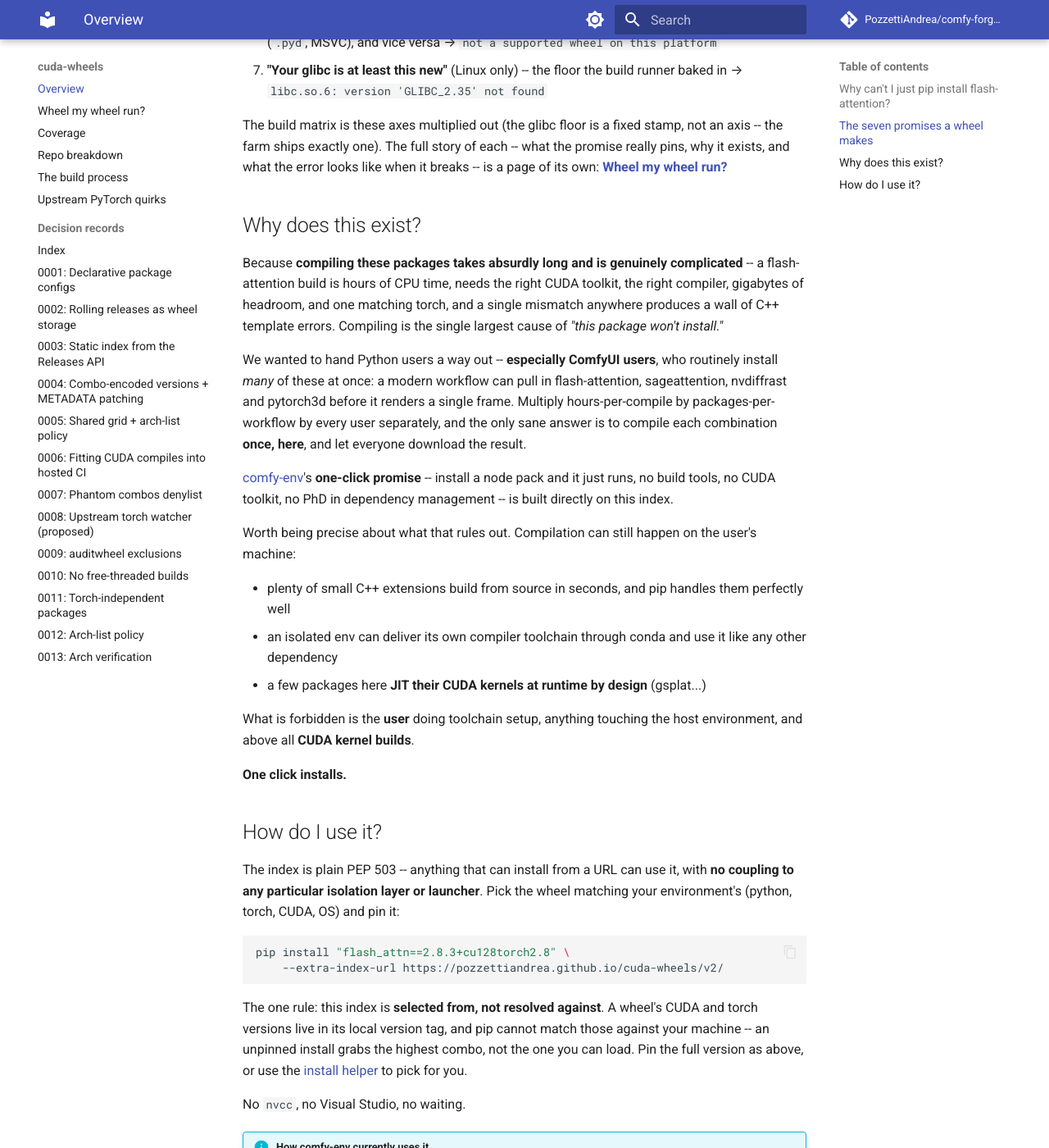
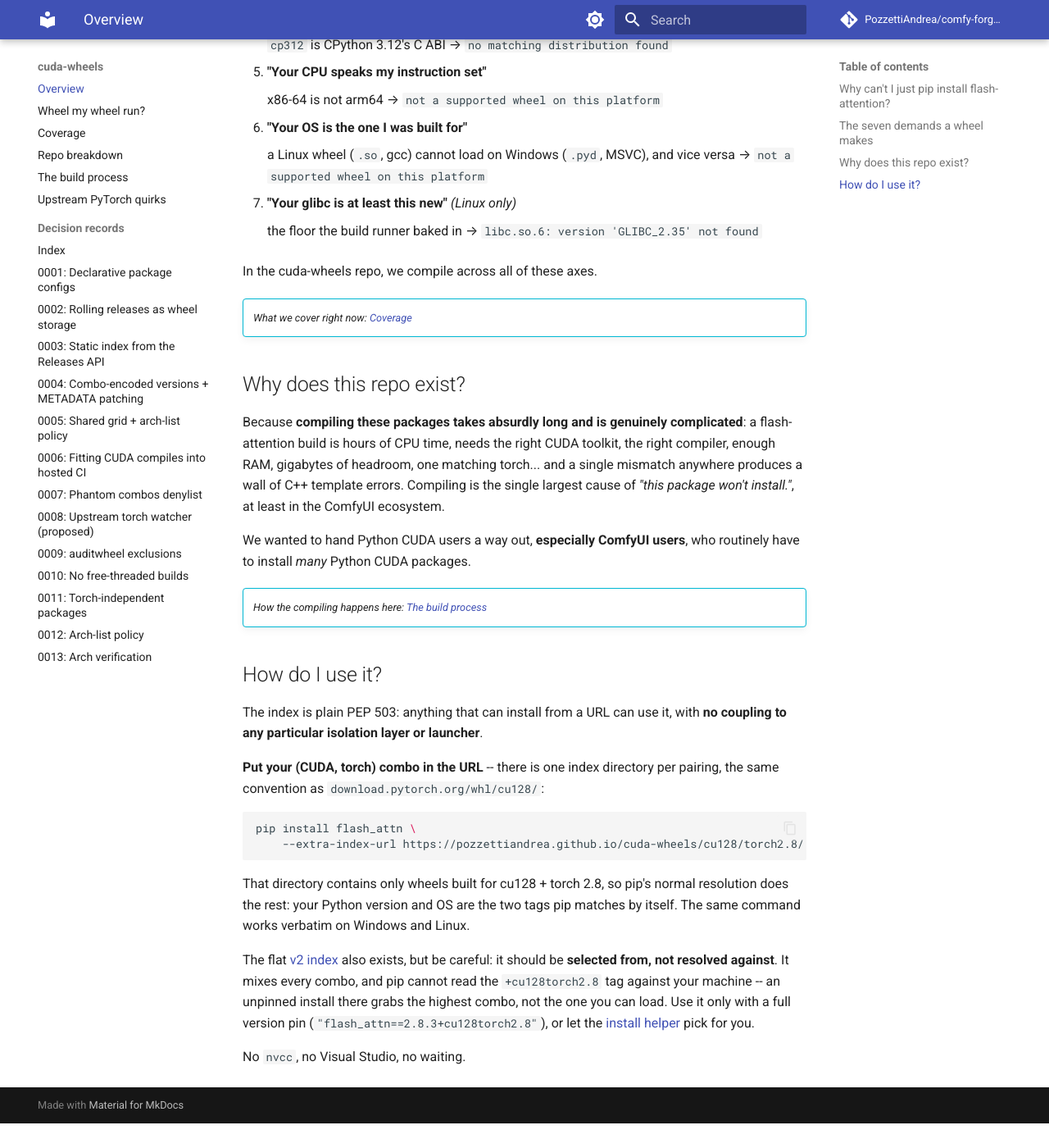
Before and after one commit to Comfy-Forge/comfy-forge-docs, an MkDocs documentation site: the page built from docs/cuda-wheels/index.md, in a window 1280 px wide and 1400 px high, scrolled down 1284 px. Shown: the whole window at 82% size. Built offline with MkDocs 1.6.1 and Material for MkDocs 9.7.7, drawn with Linux system fonts in a browser that asks for light colours; comment, search, counter and statistics services are not loaded; after the commit the page ends 2654 px from its top, so only the background shows below that; some of the changed text lies outside the part shown.

Commit message:
first docs page finished for cuda wheels

````diff
--- a/docs/cuda-wheels/index.md
+++ b/docs/cuda-wheels/index.md
@@ -1,10 +1,10 @@
 # cuda-wheels
 
-[cuda-wheels](https://github.com/PozzettiAndrea/cuda-wheels) is a repo which makes use of free GitHub workers to compile popular CUDA packages like flash-attention or pytorch3d across every version combination that PyTorch itself ships, and serves them as an ordinary pip index.
+[cuda-wheels](https://github.com/PozzettiAndrea/cuda-wheels) is a repo which makes use of free GitHub workers to compile popular CUDA packages like flash-attention or pytorch3d across every version combination that PyTorch itself ships, and serves them.
 
 !!! abstract "The aim"
     Build popular packages that are painful to compile from source, **for every
-    version combination PyTorch ships for CUDA**, cheaply and on repeat -- so
+    version combination PyTorch ships for CUDA**, cheaply and on repeat, so
     that installing them is a download instead of a compile.
 
 **Live pages:** [Package Index v2](https://pozzettiandrea.github.io/cuda-wheels/v2/) ·
@@ -12,107 +12,107 @@
 [Install Helper](https://pozzettiandrea.github.io/cuda-wheels/dashboard/install.html) ·
 [Full Build Matrix](https://pozzettiandrea.github.io/cuda-wheels/matrix/)
 
-Design decisions live in the [ADR series](adr/index.md); the ways upstream
-surprised us are collected in [Upstream PyTorch quirks](upstream-quirks.md).
+Design decisions live in the [ADR series](adr/index.md)
 
 ## Why can't I just pip install flash-attention?
 
-Worth stating plainly, because it is easy to forget: **C++ and CUDA, unlike
-Python, have to be compiled.** A pure-Python package ships `.py` files that
-any machine can run as they are.
-
-C++ must first be turned into machine code
-**ahead of time, for one specific target** -- and it then only runs where the
+**C++ and CUDA, unlike Python, have to be compiled.**
+A pure-Python package ships `.py` files that
+any machine can run as they are, while C++ must first be turned into machine code
+**ahead of time, for one specific target**, and it then only runs where the
 assumptions it was built under still hold.
 
-## The seven promises a wheel makes
+## The seven demands a wheel makes
 
 A Python CUDA wheel is a compiled CUDA binary (`.so` / `.pyd`) plus some Python Code, zipped together.
-The Python half runs anywhere; every constraint comes from the compiled half, which is a **set of
-promises about the machine it will land on, the torch it will load into, and
-the CPython it will talk to**.
+The Python half runs anywhere; every constraint comes from the compiled binary, which makes a **set of
+demands on the machine it will land on, the torch it will load into, and the
+CPython it will talk to**.
 
-Break [one of these](wheel-compatibility.md) and it will fail:
+!!! info ""
+    *For more info: [Wheel my wheel run?](wheel-compatibility.md)*
 
-1. **"Your GPU speaks my instruction set"** -- machine code is compiled per GPU
-   generation (`sm_86`, `sm_120`, ...) &rarr; `no kernel image is available for
-   execution on the device`
-2. **"You have exactly this torch"** -- libtorch's C++ ABI changes every minor
-   release &rarr; `undefined symbol: _ZN3c104impl...`
-3. **"I match your torch's CUDA"** -- a cu126 torch means 12.6 runtime
-   libraries in the process &rarr; an import error, or worse, a late one
-4. **"You are running exactly this Python"** -- `cp312` is CPython 3.12's C ABI
-   &rarr; `no matching distribution found`
-5. **"Your CPU speaks my instruction set"** -- x86-64 is not arm64 &rarr;
-   `not a supported wheel on this platform`
-6. **"Your OS is the one I was built for"** -- a Linux wheel (`.so`, gcc)
-   cannot load on Windows (`.pyd`, MSVC), and vice versa &rarr;
-   `not a supported wheel on this platform`
-7. **"Your glibc is at least this new"** (Linux only) -- the floor the build
-   runner baked in &rarr; `libc.so.6: version 'GLIBC_2.35' not found`
+Break one of these and it will fail:
 
-The build matrix is these axes multiplied out (the glibc floor is a fixed
-stamp, not an axis -- the farm ships exactly one). The full story of each --
-what the promise really pins, why it exists, and what the error looks like
-when it breaks -- is a page of its own:
-**[Wheel my wheel run?](wheel-compatibility.md)**
+1. **"Your GPU speaks my instruction set"**
 
-## Why does this exist?
+    machine code is compiled per GPU generation (`sm_86`, `sm_120`, ...)
+    &rarr; `no kernel image is available for execution on the device`
+
+2. **"You have exactly this torch"**
+
+    libtorch's C++ ABI changes every minor release
+    &rarr; `undefined symbol: _ZN3c104impl...`
+
+3. **"I match your torch's CUDA"**
+
+    a cu126 torch means 12.6 runtime libraries in the process
+    &rarr; an import error, or worse, a late one
+
+4. **"You are running exactly this Python"**
+
+    `cp312` is CPython 3.12's C ABI
+    &rarr; `no matching distribution found`
+
+5. **"Your CPU speaks my instruction set"**
+
+    x86-64 is not arm64
+    &rarr; `not a supported wheel on this platform`
+
+6. **"Your OS is the one I was built for"**
+
+    a Linux wheel (`.so`, gcc) cannot load on Windows (`.pyd`, MSVC), and
+    vice versa
+    &rarr; `not a supported wheel on this platform`
+
+7. **"Your glibc is at least this new"** *(Linux only)*
+
+    the floor the build runner baked in
+    &rarr; `libc.so.6: version 'GLIBC_2.35' not found`
+
+In the cuda-wheels repo, we compile across all of these axes.
+
+!!! info ""
+    *What we cover right now: [Coverage](coverage.md)*
+
+## Why does this repo exist?
 
 Because **compiling these packages takes absurdly long and is genuinely
-complicated** -- a flash-attention build is hours of CPU time, needs the right
-CUDA toolkit, the right compiler, gigabytes of headroom, and one matching
-torch, and a single mismatch anywhere produces a wall of C++ template errors.
-Compiling is the single largest cause of *"this package won't install."*
+complicated**: a flash-attention build is hours of CPU time, needs the right
+CUDA toolkit, the right compiler, enough RAM, gigabytes of headroom, one matching
+torch... and a single mismatch anywhere produces a wall of C++ template errors.
+Compiling is the single largest cause of *"this package won't install."*, at least in the ComfyUI ecosystem.
 
-We wanted to hand Python users a way out -- **especially ComfyUI users**, who
-routinely install *many* of these at once: a modern workflow can pull in
-flash-attention, sageattention, nvdiffrast and pytorch3d before it renders a
-single frame. Multiply hours-per-compile by packages-per-workflow by every
-user separately, and the only sane answer is to compile each combination
-**once, here**, and let everyone download the result.
+We wanted to hand Python CUDA users a way out, **especially ComfyUI users**, who
+routinely have to install *many* Python CUDA packages.
 
-[comfy-env](../comfy-env/index.md)'s **one-click promise** -- install a node
-pack and it just runs, no build tools, no CUDA toolkit, no PhD in dependency
-management -- is built directly on this index.
-
-Worth being precise about what that rules out. Compilation can still happen
-on the user's machine:
-
-- plenty of small C++ extensions build from source in seconds, and pip
-  handles them perfectly well
-- an isolated env can deliver its own compiler toolchain through conda and
-  use it like any other dependency
-- a few packages here **JIT their CUDA kernels at runtime by design**
-  (gsplat...)
-
-What is forbidden is the **user** doing toolchain setup, anything touching
-the host environment, and above all **CUDA kernel builds**.
-
-**One click installs.**
+!!! info ""
+    *How the compiling happens here: [The build process](build-process.md)*
 
 ## How do I use it?
 
-The index is plain PEP 503 -- anything that can install from a URL can use
-it, with **no coupling to any particular isolation layer or launcher**. Pick
-the wheel matching your environment's (python, torch, CUDA, OS) and pin it:
+The index is plain PEP 503: anything that can install from a URL can use
+it, with **no coupling to any particular isolation layer or launcher**.
+
+**Put your (CUDA, torch) combo in the URL** -- there is one index directory
+per pairing, the same convention as `download.pytorch.org/whl/cu128/`:
 
 ```bash
-pip install "flash_attn==2.8.3+cu128torch2.8" \
-    --extra-index-url https://pozzettiandrea.github.io/cuda-wheels/v2/
+pip install flash_attn \
+    --extra-index-url https://pozzettiandrea.github.io/cuda-wheels/cu128/torch2.8/
 ```
 
-The one rule: this index is **selected from, not resolved against**. A
-wheel's CUDA and torch versions live in its local version tag, and pip cannot
-match those against your machine -- an unpinned install grabs the highest
-combo, not the one you can load. Pin the full version as above, or use the
+That directory contains only wheels built for cu128 + torch 2.8, so pip's
+normal resolution does the rest: your Python version and OS are the two tags
+pip matches by itself. The same command works verbatim on Windows and Linux.
+
+The flat [v2 index](https://pozzettiandrea.github.io/cuda-wheels/v2/) also
+exists, but be careful: it should be **selected from, not resolved against**.
+It mixes every combo, and pip cannot read the `+cu128torch2.8` tag against
+your machine -- an unpinned install there grabs the highest combo, not the
+one you can load. Use it only with a full version pin
+(`"flash_attn==2.8.3+cu128torch2.8"`), or let the
 [install helper](https://pozzettiandrea.github.io/cuda-wheels/dashboard/install.html)
-to pick for you.
+pick for you.
 
 No `nvcc`, no Visual Studio, no waiting.
-
-!!! info "How comfy-env currently uses it"
-    [comfy-env](../comfy-env/index.md) resolves names like `flash_attn`
-    against this index automatically for each node pack's environment --
-    matching the tags, installing by direct URL, with fallbacks. See
-    [comfy-env ADR-0004](../comfy-env/adr/0004-prebuilt-cuda-wheel-index.md).
````
Also changed, not shown: docs/cuda-wheels/build-process.md (+4 -0 lines), docs/cuda-wheels/coverage.md (+4 -0 lines), docs/cuda-wheels/wheel-compatibility.md (+9 -9 lines).
